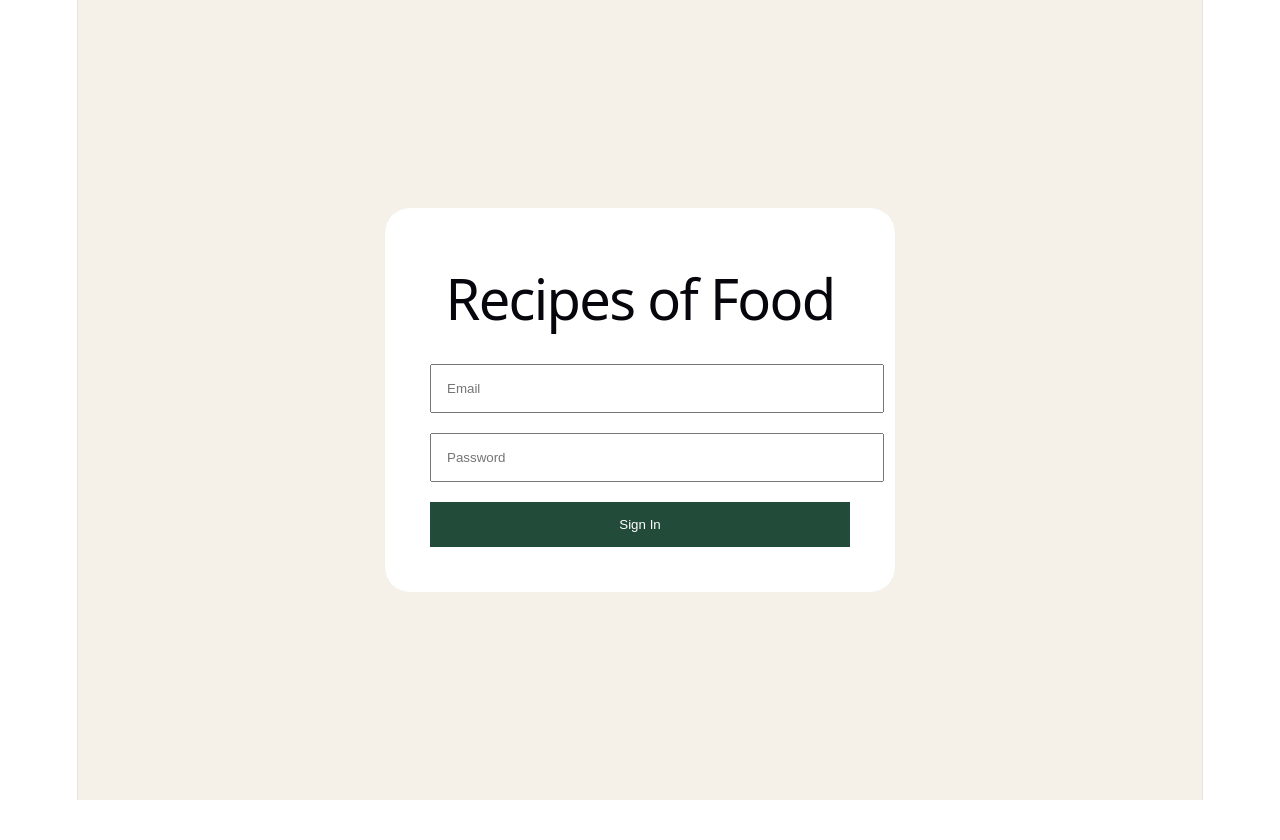
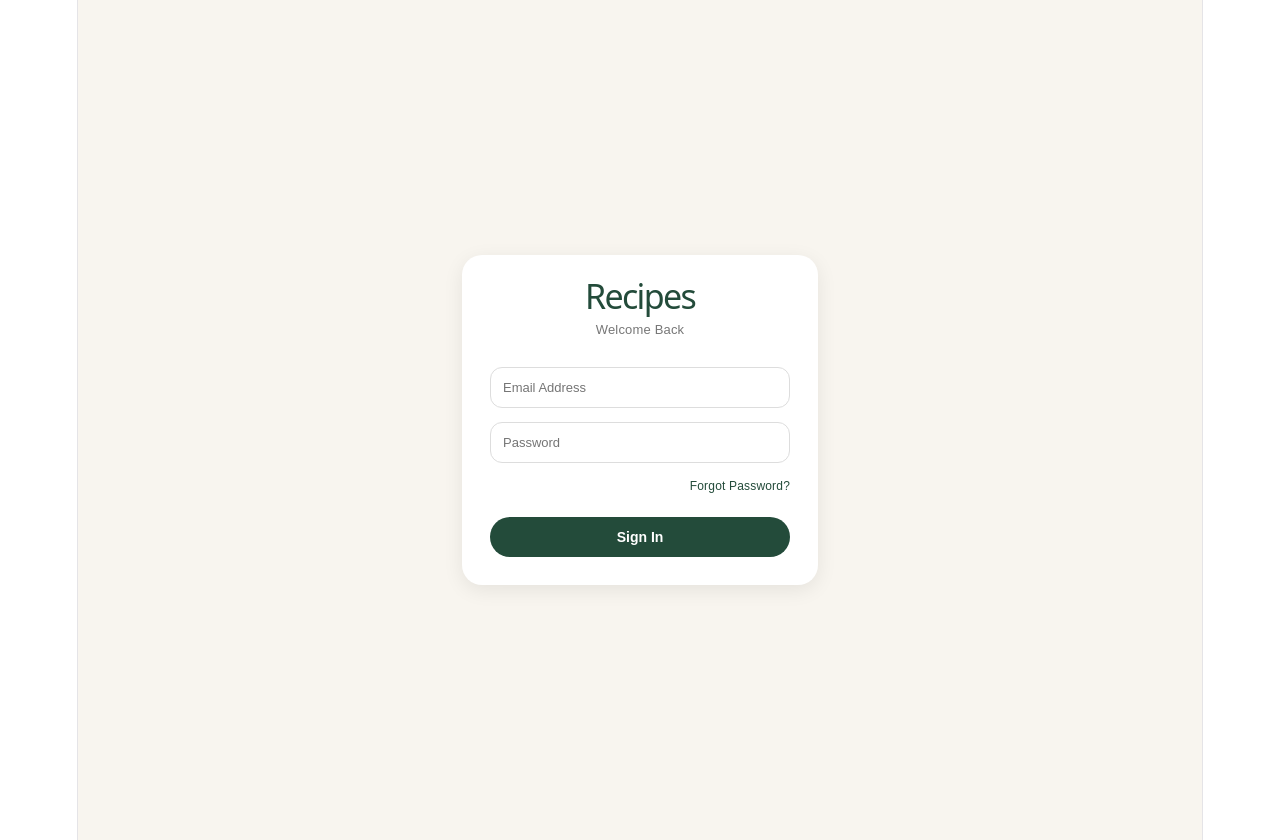
Before and after one commit to leonitahoxha1/cake-recipes, a React app in the folder Frontend/: page / in a window 1280 px wide. Before the commit the page ends 800 px from the top, so only its background shows below. Built offline with nearby package versions, Linux system fonts and the light colour scheme; the HTML template or start-up script is replaced by a standard one.

Commit message:
change login

```diff
--- a/Frontend/src/pages/login.jsx
+++ b/Frontend/src/pages/login.jsx
@@ -9,32 +9,68 @@ function Login() {
         <div
             style={{
                 minHeight: '100vh',
-                background: '#f5f1e8',
+                background: '#f8f5ef',
                 display: 'flex',
                 justifyContent: 'center',
-                alignItems: 'center'
+                alignItems: 'center',
+                padding: '20px',
+                fontFamily: 'Arial'
             }}
         >
 
             <div
                 style={{
+                    width: '100%',
+                    maxWidth: '300px',
                     background: 'white',
-                    width: '100%',
-                    maxWidth: '420px',
-                    padding: '45px',
-                    borderRadius: '25px'
+                    padding: '28px',
+                    borderRadius: '20px',
+                    boxShadow:
+                        '0 5px 20px rgba(0,0,0,0.08)'
                 }}
             >
 
-                <h1>Recipes of Food</h1>
+                <div
+                    style={{
+                        textAlign: 'center',
+                        marginBottom: '24px'
+                    }}
+                >
+
+                    <h1
+                        style={{
+                            color: '#234b3a',
+                            fontSize: '34px',
+                            margin: '0'
+                        }}
+                    >
+                        Recipes
+                    </h1>
+
+                    <p
+                        style={{
+                            color: '#777',
+                            marginTop: '8px',
+                            fontSize: '13px'
+                        }}
+                    >
+                        Welcome Back
+                    </p>
+
+                </div>
 
                 <input
                     type="email"
-                    placeholder="Email"
+                    placeholder="Email Address"
                     style={{
-                        width:'100%',
-                        padding:'15px',
-                        marginTop:'20px'
+                        width: '100%',
+                        padding: '12px',
+                        borderRadius: '12px',
+                        border: '1px solid #ddd',
+                        marginBottom: '14px',
+                        fontSize: '13px',
+                        boxSizing: 'border-box',
+                        outline: 'none'
                     }}
                 />
 
@@ -42,23 +78,43 @@ function Login() {
                     type="password"
                     placeholder="Password"
                     style={{
-                        width:'100%',
-                        padding:'15px',
-                        marginTop:'20px'
+                        width: '100%',
+                        padding: '12px',
+                        borderRadius: '12px',
+                        border: '1px solid #ddd',
+                        fontSize: '13px',
+                        boxSizing: 'border-box',
+                        outline: 'none'
                     }}
                 />
+
+                <p
+                    style={{
+                        textAlign: 'right',
+                        fontSize: '12px',
+                        color: '#234b3a',
+                        marginTop: '10px',
+                        cursor: 'pointer'
+                    }}
+                >
+                    Forgot Password?
+                </p>
 
                 <button
 
                     onClick={() => navigate('/recipes')}
 
                     style={{
-                        width:'100%',
-                        padding:'15px',
-                        marginTop:'20px',
-                        background:'#234b3a',
-                        color:'white',
-                        border:'none'
+                        width: '100%',
+                        padding: '12px',
+                        marginTop: '18px',
+                        border: 'none',
+                        borderRadius: '30px',
+                        background: '#234b3a',
+                        color: 'white',
+                        fontSize: '14px',
+                        fontWeight: 'bold',
+                        cursor: 'pointer'
                     }}
                 >
                     Sign In
```
